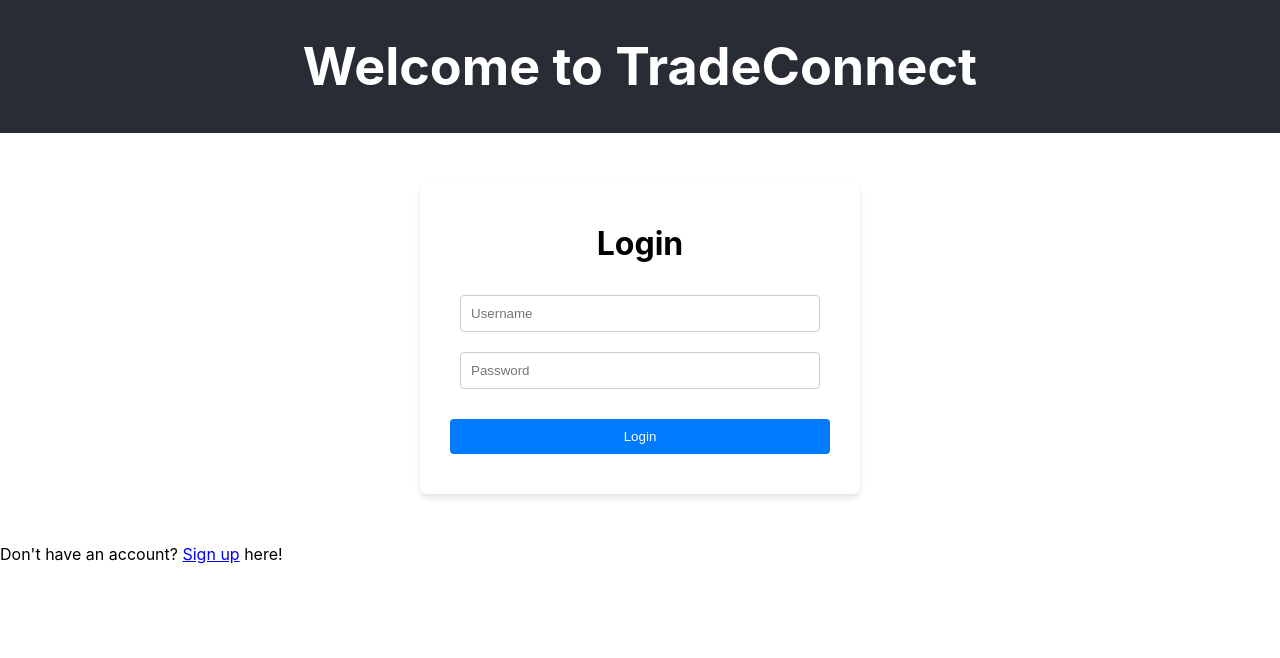
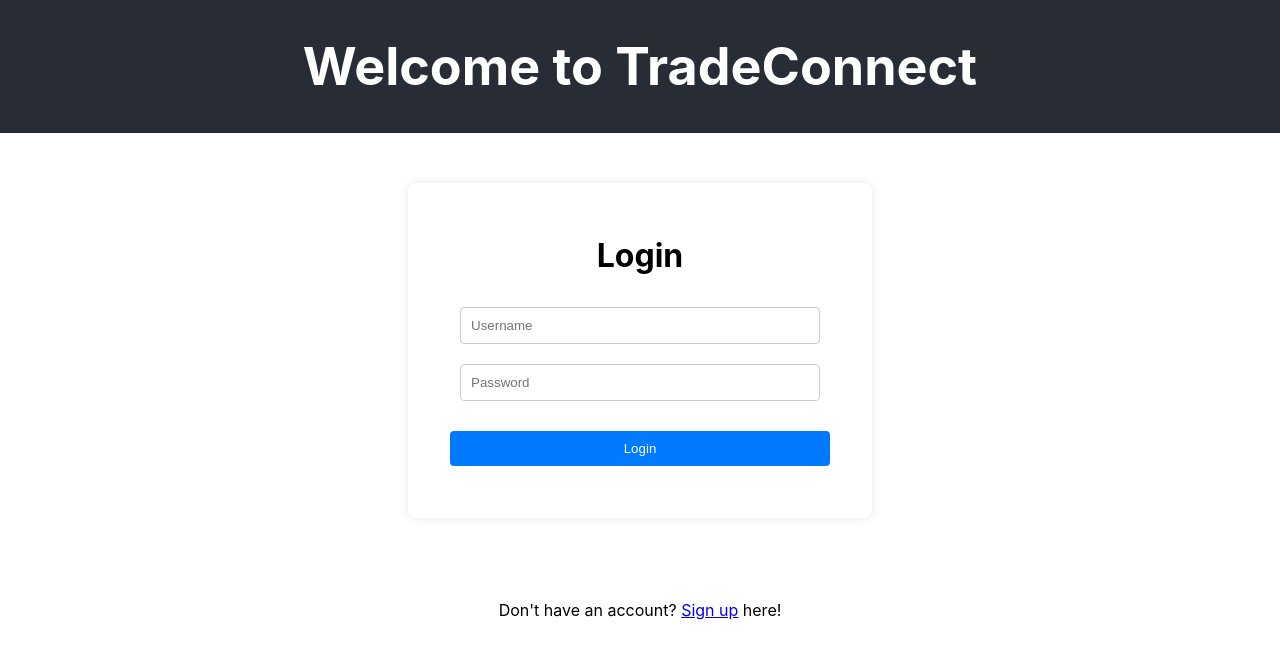
Before and after one commit to UnhelpfulYoda149/orbital25, a React (Create React App) app in the folder my-app/: page /login in a window 1280 px wide. Shown: the top 658 px of the page. Built offline with nearby package versions, Linux system fonts and the light colour scheme; no server answers.

Commit message:
adjusted login/register page

```diff
--- a/my-app/src/pages/LoginPage.tsx
+++ b/my-app/src/pages/LoginPage.tsx
@@ -1,6 +1,7 @@
 import LoginForm from "../components/LoginForm";
 import { NavLink } from "react-router-dom";
 import Header from "../components/Header";
+import "../styles/LoginPage.css"; // or adjust based on your folder structure
 
 function LoginPage() {
   const username = localStorage.getItem("username");
@@ -8,10 +9,14 @@ function LoginPage() {
   return (
     <>
       <Header user={username} />
-      <LoginForm route="/api/token/" method="login" />
-      <p>
-        Don't have an account? <NavLink to="/register">Sign up</NavLink> here!
-      </p>
+      <div className="login-page">
+        <LoginForm route="/api/token/" method="login" />
+        <div className="signup-link">
+          <p>
+            Don't have an account? <NavLink to="/register">Sign up</NavLink> here!
+          </p>
+        </div>
+      </div>
     </>
   );
 }
--- a/my-app/src/pages/RegisterPage.tsx
+++ b/my-app/src/pages/RegisterPage.tsx
@@ -1,6 +1,7 @@
 import LoginForm from "../components/LoginForm"
 import { NavLink } from "react-router-dom";
 import Header from "../components/Header";
+import "../styles/RegisterPage.css";
 
 function RegisterPage() {
   const username = localStorage.getItem("username");
@@ -8,10 +9,14 @@ function RegisterPage() {
   return (
     <>
       <Header user={username} />
-      <LoginForm route="/api/user/register/" method="register" />
-      <p>
-        Already have an account? <NavLink to="/login">Log in</NavLink> here!
-      </p>
+      <div className="register-page">
+        <LoginForm route="/api/user/register/" method="register" />
+        <div className="login-link">
+          <p>
+            Already have an account? <NavLink to="/login">Log in</NavLink> here!
+          </p>
+        </div>
+      </div>
     </>
   )
 }
--- /dev/null
+++ b/my-app/src/styles/LoginPage.css
@@ -0,0 +1,19 @@
+.login-page {
+  display: flex;
+  flex-direction: column;
+  align-items: center;
+}
+
+.signup-link {
+  margin-top: 1rem;
+  text-align: center;
+}
+
+.form-container {
+  width: 100%;
+  max-width: 400px;  /* prevents it from being too wide or too narrow */
+  background: #fff;
+  padding: 2rem;
+  border-radius: 8px;
+  box-shadow: 0 0 10px rgba(0, 0, 0, 0.1);
+}
--- /dev/null
+++ b/my-app/src/styles/RegisterPage.css
@@ -0,0 +1,19 @@
+.register-page {
+  display: flex;
+  flex-direction: column;
+  align-items: center;
+}
+
+.login-link {
+  margin-top: 1rem;
+  text-align: center;
+}
+
+.form-container {
+  width: 100%;
+  max-width: 400px;  /* prevents it from being too wide or too narrow */
+  background: #fff;
+  padding: 2rem;
+  border-radius: 8px;
+  box-shadow: 0 0 10px rgba(0, 0, 0, 0.1);
+}
```
Also changed, not shown: 1 other file (tests, documents, lock files or other folders).
